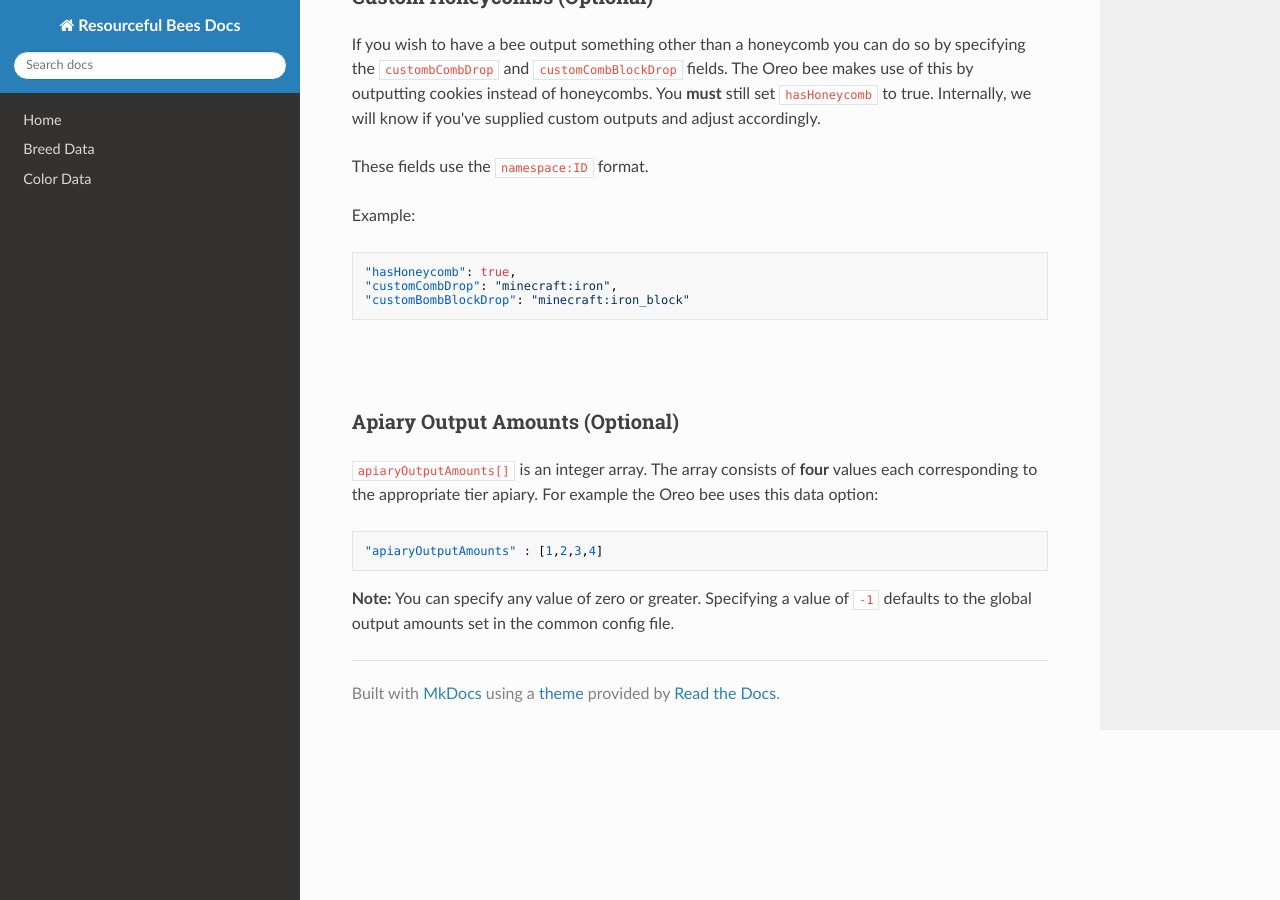
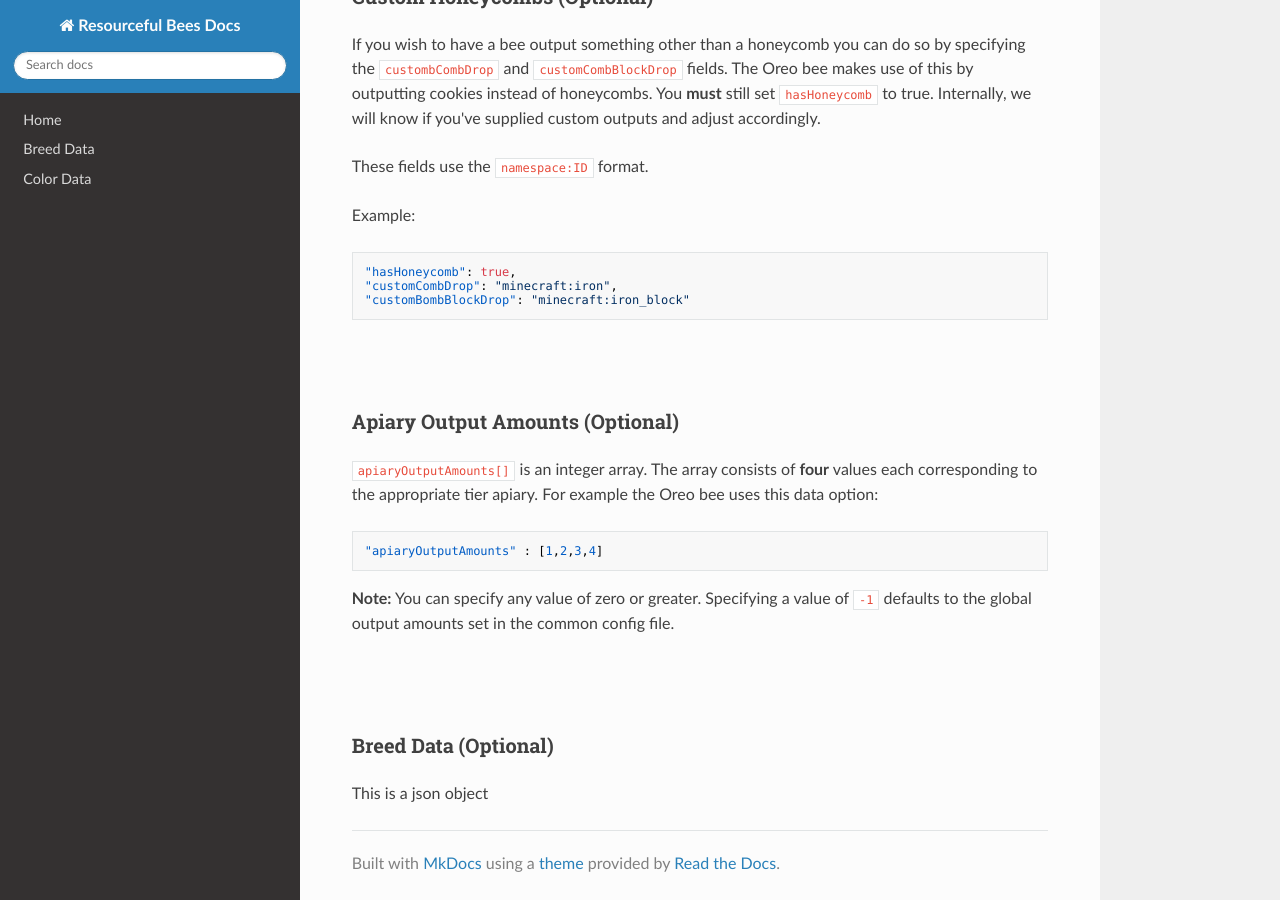
Before and after one commit to Team-Resourceful/ResourcefulBeesDocs, an MkDocs documentation site: the page built from docs/bee_data/custom_bee_data.md, in a window 1280 px wide and 900 px high, scrolled down 3373 px. Built offline with MkDocs 1.6.1, drawn with Linux system fonts in a browser that asks for light colours; nearby versions of some CDN libraries.

Commit message:
docs/bee_data/custom_bee_data.md updated from https://stackedit.io/

````diff
--- a/docs/bee_data/custom_bee_data.md
+++ b/docs/bee_data/custom_bee_data.md
@@ -122,6 +122,13 @@ Example:
 ```
 
 **Note:** You can specify any value of zero or greater. Specifying a value of `-1` defaults to the global output amounts set in the common config file.
+
+<br>
+<br>
+
+### **Breed Data** (Optional)
+
+This is a json object
 <!--stackedit_data:
-eyJoaXN0b3J5IjpbLTE4NzI2OTAxLC0yMDg4NzQ2NjEyXX0=
+eyJoaXN0b3J5IjpbMTgxNDk1NjQ0MSwtMjA4ODc0NjYxMl19
 -->
````
